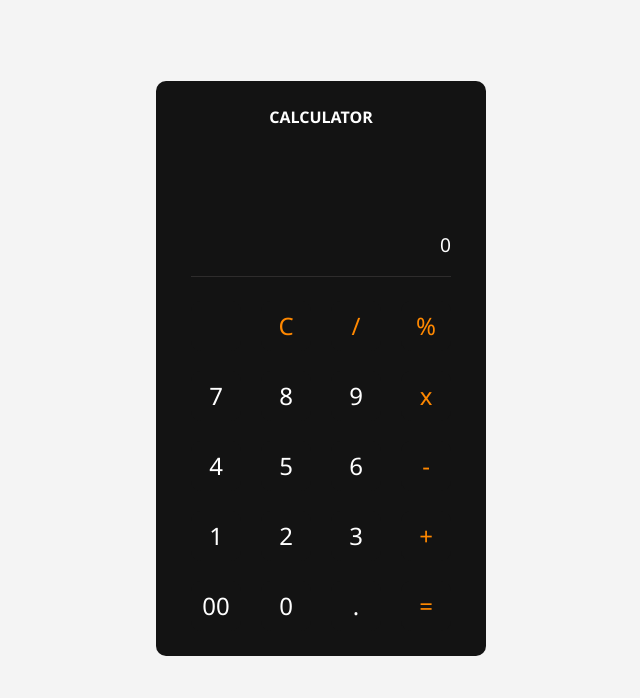
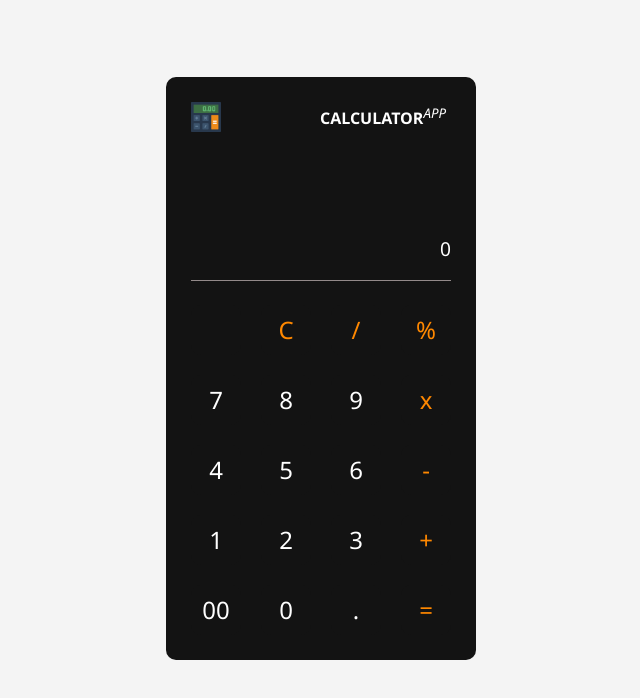
Before and after one commit to millerm30/calculator, a plain HTML site: page index.html in a window 1280 px wide. Shown: the whole page, without its empty margins (319-959 px from the left). Drawn offline with Linux system fonts and the light colour scheme.

Commit message:
changes to files

```diff
--- a/index.html
+++ b/index.html
@@ -2,14 +2,18 @@
 <html lang="en">
     <head>
         <title>Calculator App</title>
+        <meta charset="UTF-8">
         <meta name="author" content="Michael Miller">
-        <meta charset="UTF-8">
+        <link rel="shortcut icon" href="images/calculator.ico" type="image/x-icon">
         <meta name="viewport" content="width=device-width, initial-scale=1">
-        <link href="styles.css" rel="stylesheet">
+        <link href="stylesheets/styles.css" rel="stylesheet">
     </head>
     <body>
         <div class="container">
-            <h4>Calculator</h4>
+            <div class="header_content">
+                <img src="images/calculator.png" alt="Calculator" width="30px">
+                <h4>Calculator<span class="appName"><sup>App</sup></span></h4>
+            </div>
             <section id="Display-area">
                 <div class="currentInput"></div>
                 <div class="answerScreen">0</div>
@@ -39,6 +43,6 @@
                 <button type="button" class="fun_btn" id="evaluate" value="">=</button>
             </section>
         </div>
-        <script src="script.js"></script>
+        <script src="javascript/script.js"></script>
     </body>
     </html>
--- a/styles.css
+++ b/stylesheets/styles.css
@@ -18,17 +18,29 @@ body {
     flex-direction: column;
     justify-content: center;
     align-items: center;
-    padding: 25px 35px;
+    padding: 25px 25px;
     border-radius: 10px;
     user-select: none;
 }
 
+.header_content {
+  display: flex;
+  justify-content: space-between;
+  align-items: center;
+  width: 100%;
+}
+
 h4 {
-    padding: 0;
+    padding: 0 5px;
     margin: 0;
     text-align: center;
     color: #ffffff;
     text-transform: uppercase;
+}
+
+.appName {
+    font-weight: lighter;
+    font-style: italic;
 }
 
 #Display-area {
@@ -39,7 +51,7 @@ h4 {
     grid-template-rows: repeat(2, minmax(40px, auto));
     word-wrap: break-word;
     padding-bottom: 20px;
-    border-bottom: 1px #f5e5e51e solid;
+    border-bottom: 1px #f5e5e591 solid;
 }
 
 #Display-area .currentInput {
```
Also changed, not shown: images/calculator.ico (added), images/calculator.png (added), javascript/script.js (renamed from script.js).
